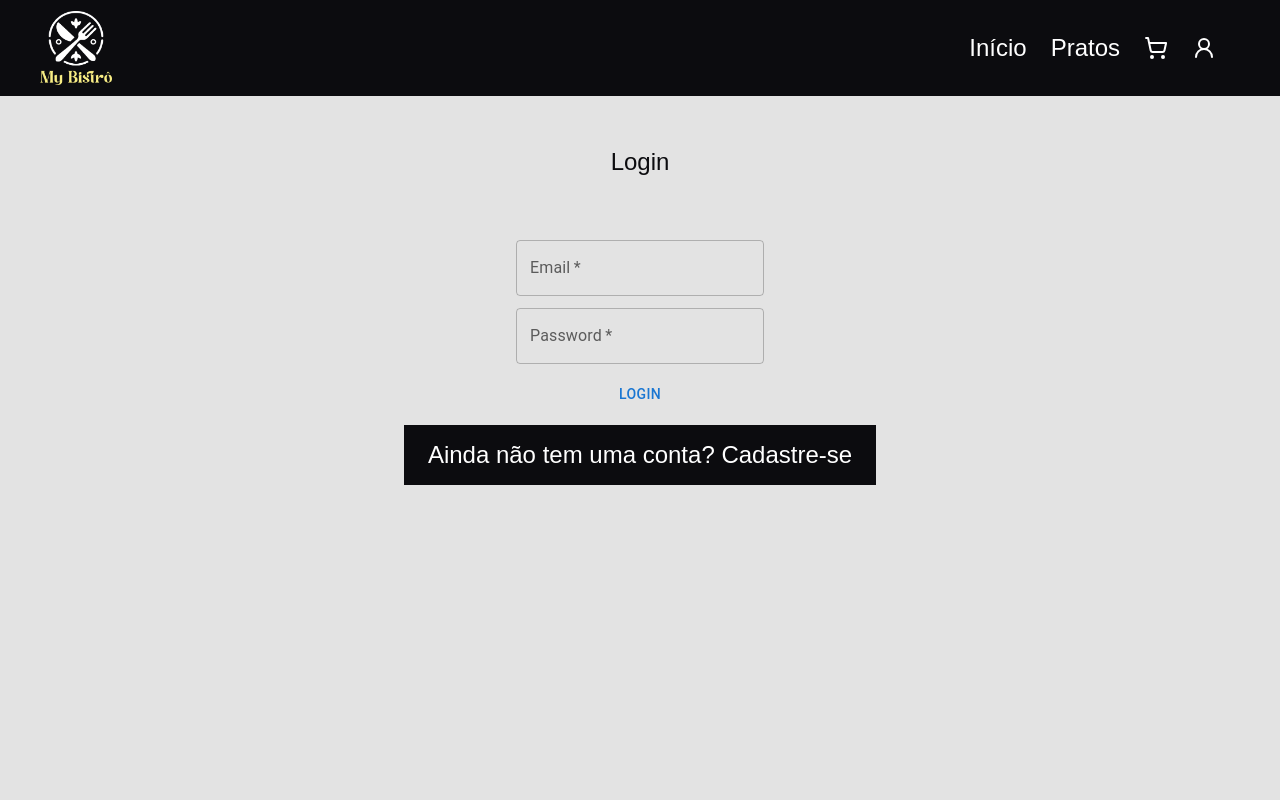
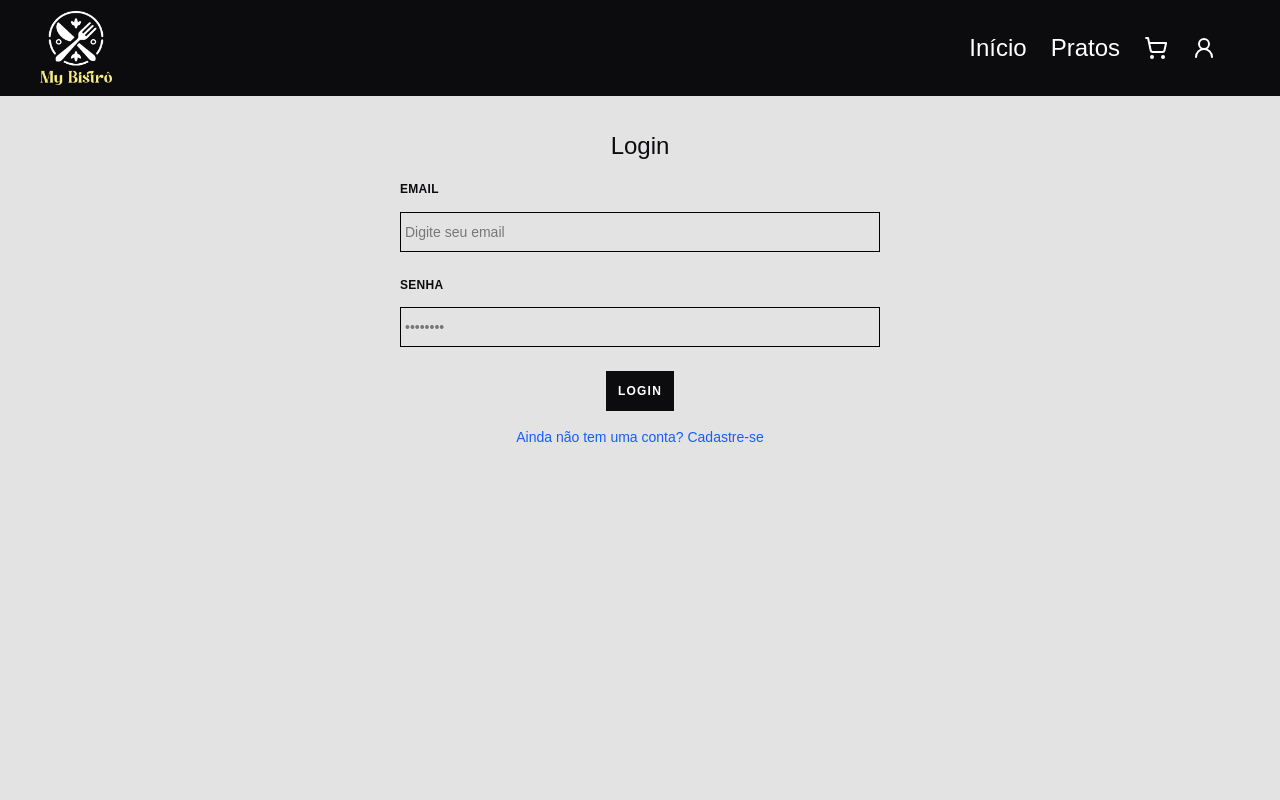
Before and after one commit to marvieiradev/my-bistro, a React (Vite) app in the folder frontend/: page /auth in a window 1280 px wide. Shown: the top 800 px of the page. Built offline with nearby package versions, Linux system fonts and the light colour scheme.

Commit message:
feat: update auth page with shadcn and tailwind

```diff
--- a/frontend/src/pages/auth/page.jsx
+++ b/frontend/src/pages/auth/page.jsx
@@ -1,8 +1,15 @@
-import { TextField, Button } from "@mui/material";
 import { useEffect, useState } from "react";
-import styles from "./page.module.css";
 import authServices from "../../services/auth";
 import { useNavigate } from "react-router-dom";
+import { Button } from "../../components/ui/button";
+import { Input } from "../../components/ui/input"
+import {
+  Field,
+  FieldDescription,
+  FieldGroup,
+  FieldLabel,
+  FieldSet,
+} from "../../components/ui/field";
 
 export default function Cart() {
   const [formType, setFormType] = useState("login");
@@ -56,78 +63,112 @@ export default function Cart() {
   }
 
   return (
-    <div className={styles.authPageContainer}>
+    <div className="flex flex-col w-full items-center-safe mt-4! p-4!">
+      <form className="w-full max-w-120" onSubmit={handleSubmitForm}>
         {formType === "login" ? (
           <>
-          <h1>Login</h1>
-          <form onSubmit={handleSubmitForm}>
-            <TextField
-              required
-              label="Email"
+            <h1 className="text-center mb-4!">Login</h1>
+            <FieldSet>
+              <FieldGroup>
+                <Field>
+                  <FieldLabel htmlFor="username">Email</FieldLabel>
+                  <Input
+                    id="email"
                     type="email"
                     placeholder="Digite seu email"
                     name="email"
+                    required
                     onChange={handleFormDataChange}
                   />
-            <TextField
-              required
-              label="Password"
+                </Field>
+                <Field>
+                  <FieldLabel htmlFor="password">Senha</FieldLabel>
+                  <Input
+                    id="password"
                     type="password"
-              placeholder="Digite sua senha"
+                    placeholder="••••••••"
                     name="password"
                     onChange={handleFormDataChange}
                   />
+                </Field>
+              </FieldGroup>
+              <div className="flex flex-col w-full items-center justify-center">
                 <Button type="submit">Login</Button>
-          </form>
-          <button onClick={handleChangeFormType}>
+                 <span
+              className="text-sm mt-4! text-blue-600 cursor-pointer"
+              onClick={handleChangeFormType}
+            >
               Ainda não tem uma conta? Cadastre-se
-          </button>
+            </span>
+              </div>
+            </FieldSet>
+
           </>
         ) : null}
 
         {formType === "signup" ? (
           <>
-          <h1>Sign Up</h1>
-          <form onSubmit={handleSubmitForm}>
-            <TextField
-              required
-              label="Name"
+            <h1 className="text-center mb-4!">Cadastrar</h1>
+            <FieldSet>
+              <FieldGroup>
+                <Field>
+                  <FieldLabel htmlFor="fullname">Nome</FieldLabel>
+                  <Input
+                    id="fullname"
                     type="text"
                     placeholder="Digite seu nome"
                     name="fullname"
+                    required
                     onChange={handleFormDataChange}
                   />
-            <TextField
-              required
-              label="Email"
+                </Field>
+                <Field>
+                  <FieldLabel htmlFor="email">Email</FieldLabel>
+                  <Input
+                    id="email"
                     type="email"
                     placeholder="Digite seu email"
                     name="email"
+                    required
                     onChange={handleFormDataChange}
                   />
-            <TextField
-              required
-              label="Senha"
+                </Field>
+                <Field>
+                  <FieldLabel htmlFor="password">Senha</FieldLabel>
+                  <Input
+                    id="password"
                     type="password"
-              placeholder="Digite sua senha"
+                    placeholder="••••••••"
                     name="password"
                     onChange={handleFormDataChange}
                   />
-            <TextField
-              required
-              label="Confirmar Senha"
+                </Field>
+                <Field>
+                  <FieldLabel htmlFor="confirmPassword">
+                    Confirmar Senha
+                  </FieldLabel>
+                  <Input
+                    id="confirmPassword"
                     type="password"
-              placeholder="Digite sua senha novamente"
+                    placeholder="••••••••"
                     name="confirmPassword"
                     onChange={handleFormDataChange}
                   />
+                </Field>
+              </FieldGroup>
+              <div className="flex flex-col w-full items-center justify-center">
                 <Button type="submit">Cadastrar</Button>
-          </form>
-          <button onClick={handleChangeFormType}>
+                <p
+                  className="text-sm text-center mt-4! text-blue-600 cursor-pointer"
+                  onClick={handleChangeFormType}
+                >
                   Já tem uma conta? Faça login
-          </button>
+                </p>
+              </div>
+            </FieldSet>
           </>
         ) : null}
+      </form>
     </div>
   );
 }
--- a/frontend/src/pages/auth/page.module.css
+++ /dev/null
@@ -1,8 +0,0 @@
-.authPageContainer, form{
-    display: flex;
-    flex-direction: column;
-    align-items: center;
-    justify-content: center;
-    gap: 0.5em;
-    margin-top: 2em;
-}
```
Lines whose indentation alone changed are shown as unchanged.
